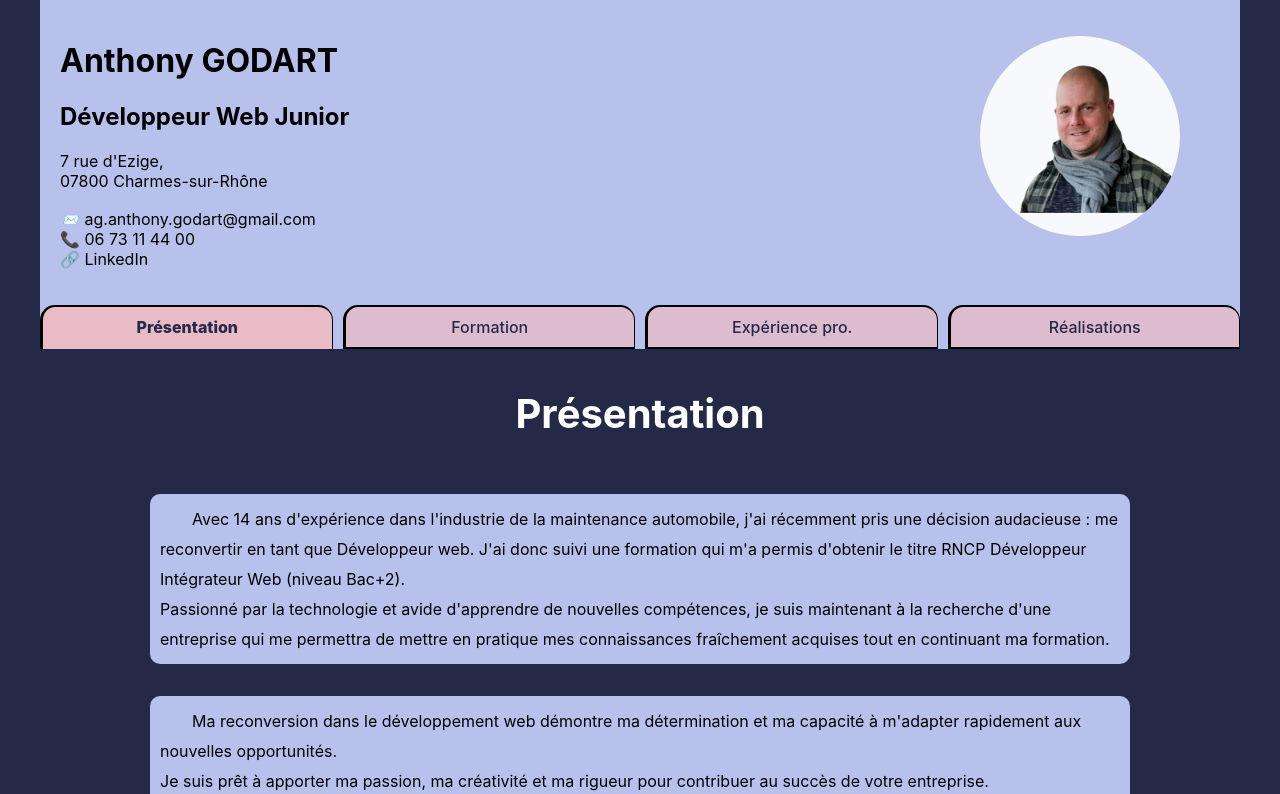
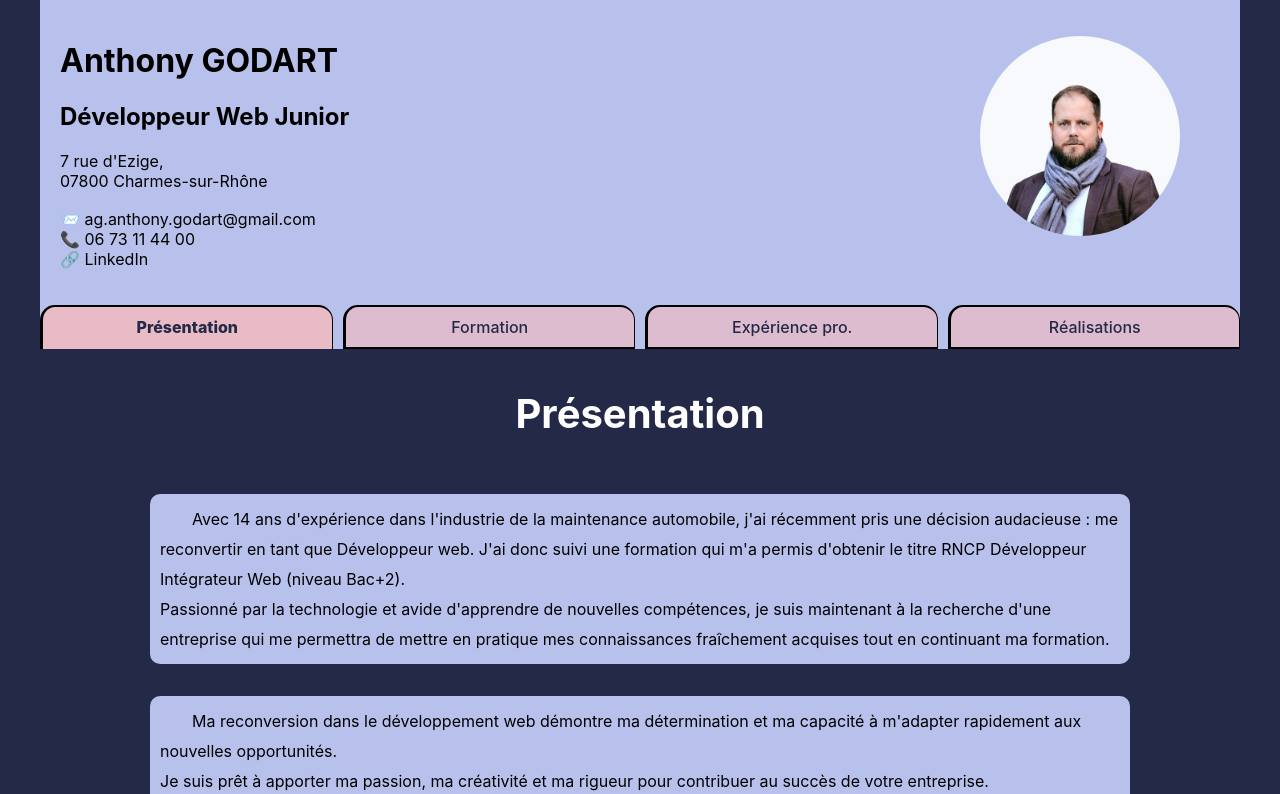
Before and after one commit to AnthonyGodart/portfolio, a React (Create React App) app: page /Education in a window 1280 px wide. Shown: the top 794 px of the page. Built offline with nearby package versions, Linux system fonts and the light colour scheme.

Commit message:
photo update

```diff
--- a/src/components/ProfilePicture/profilePicture.module.css
+++ b/src/components/ProfilePicture/profilePicture.module.css
@@ -3,7 +3,7 @@
     width: 200px;
     height: 200px;
     border-radius: 50%;
-    background-image: url('../../images/1659179647187-removebg-preview.webp');
+    background-image: url('../../images/ProfilePicNoBg.webp');
     background-repeat: no-repeat;
     background-position: center;
     background-size: cover;
```
Also changed, not shown: src/images/ProfilePicNoBg.webp (added).
